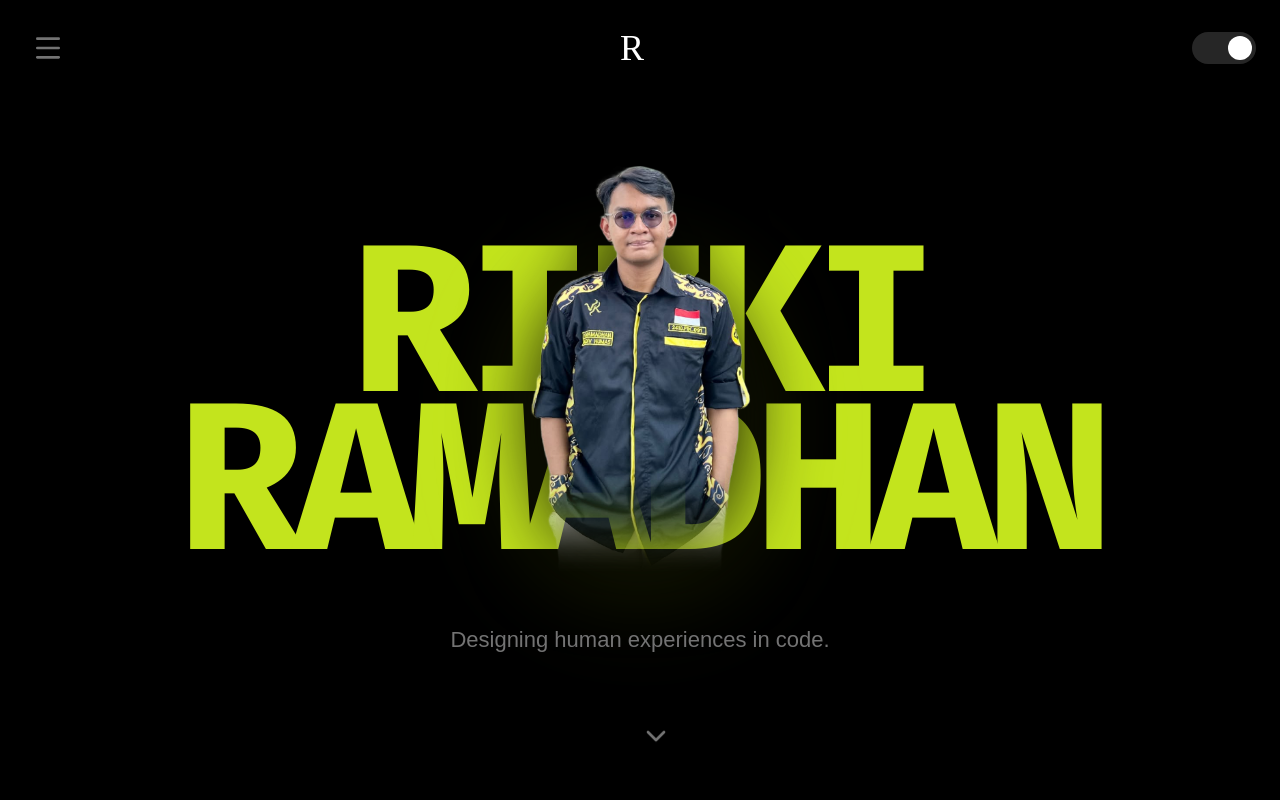
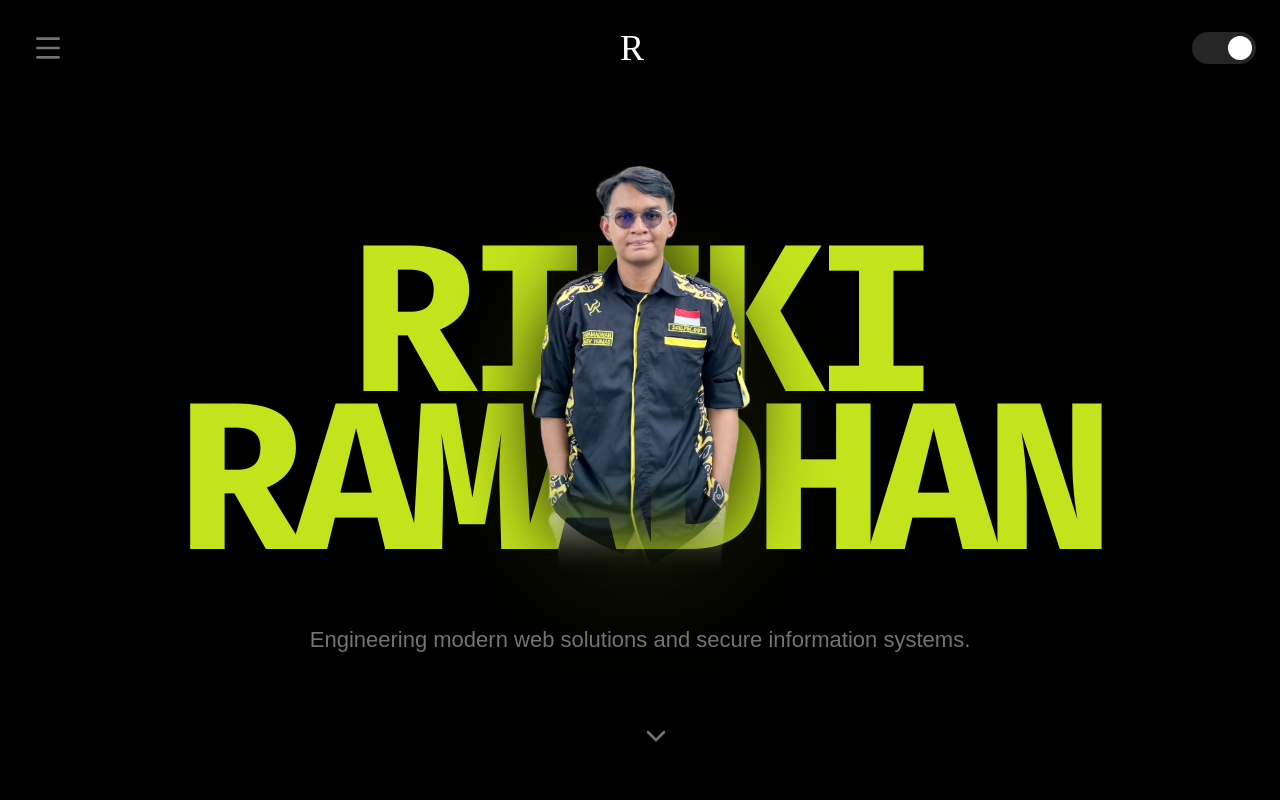
Before and after one commit to rramadhaan15/portofolio, a React (Vite) app: page / in a window 1280 px wide. Shown: the top 800 px of the page. Built offline with nearby package versions, Linux system fonts and the light colour scheme; a web font is replaced by a local one.

Commit message:
Update Text Hero

```diff
--- a/components/ui/portfolio-hero.tsx
+++ b/components/ui/portfolio-hero.tsx
@@ -321,7 +321,7 @@ export default function Component() {
         <div className="absolute bottom-16 sm:bottom-20 md:bottom-24 lg:bottom-32 xl:bottom-36 left-1/2 -translate-x-1/2 w-full px-6">
           <div className="flex justify-center">
             <BlurText
-              text="Designing human experiences in code."
+              text="Engineering modern web solutions and secure information systems."
               delay={150}
               animateBy="words"
               direction="top"
--- a/src/components/ui/portfolio-hero.tsx
+++ b/src/components/ui/portfolio-hero.tsx
@@ -321,7 +321,7 @@ export default function Component() {
         <div className="absolute bottom-16 sm:bottom-20 md:bottom-24 lg:bottom-32 xl:bottom-36 left-1/2 -translate-x-1/2 w-full px-6">
           <div className="flex justify-center">
             <BlurText
-              text="Designing human experiences in code."
+              text="Engineering modern web solutions and secure information systems."
               delay={150}
               animateBy="words"
               direction="top"
```
Also changed, not shown: 2 other files (tests, documents, lock files or other folders).
